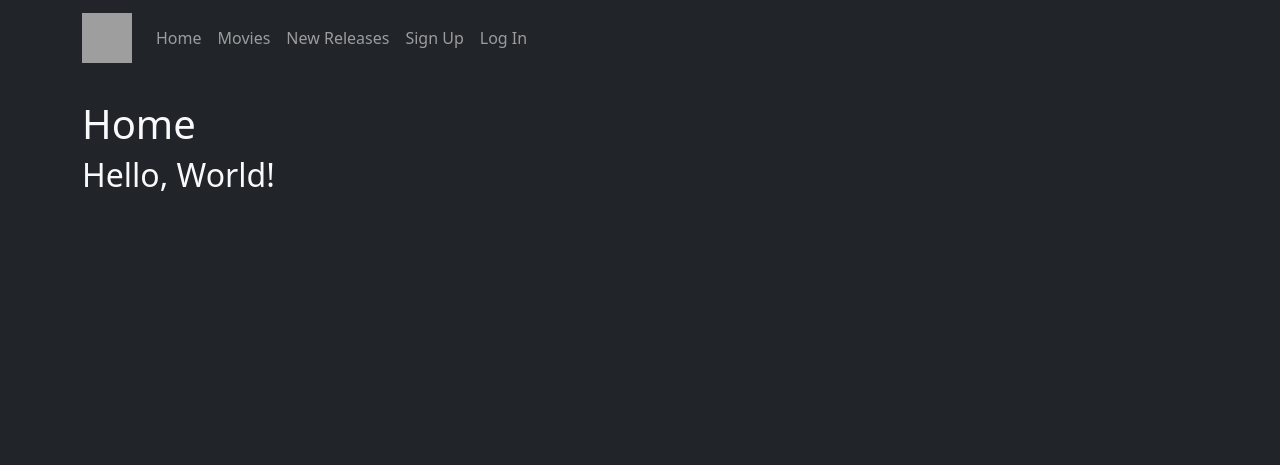
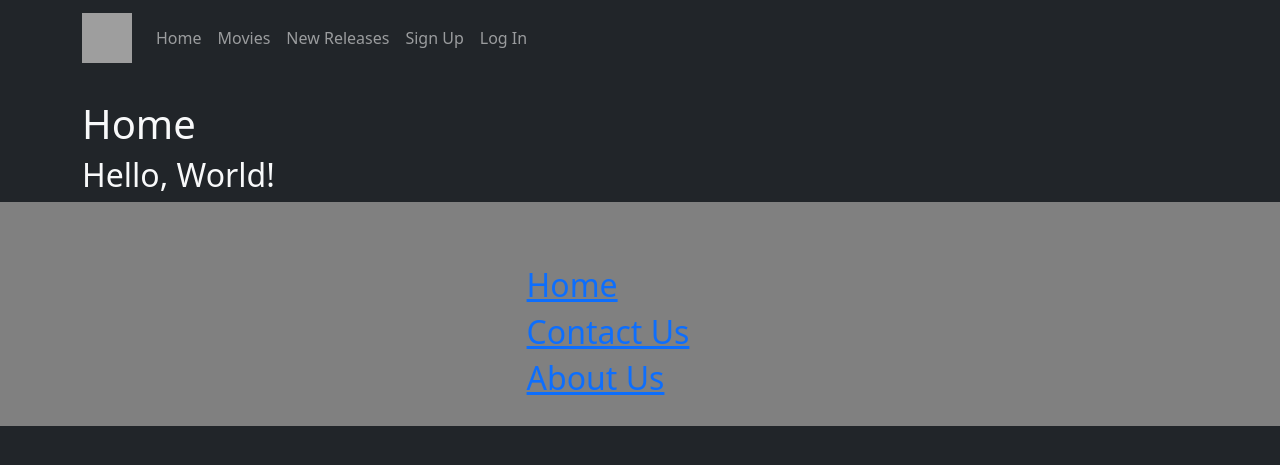
Before and after one commit to Wojciech-Przybylski/ams-group-project, a Flask app: page / in a window 1280 px wide. Shown: the top 465 px of the page. Run offline with Flask 3, Linux system fonts and the light colour scheme; grey boxes are pictures that could not be loaded.

Commit message:
Added footer to navbar

```diff
--- a/application/templates/nav.html
+++ b/application/templates/nav.html
@@ -59,6 +59,16 @@
 
         {% endblock %}
     </div>
+    <footer>
+        <div class="footer-container"></div>
+        <div class="footer">
+            <div class="footer-heading">
+                <h2><a href="#">Home</a></h2>
+                <h2><a href="#">Contact Us</h2>
+                <h2> <a href="#">About Us</a></h2>
+            </div>
+        </div>
+    </footer>
 
     <!-- Include Bootstrap JS and any additional scripts -->
     <script src="https://cdn.jsdelivr.net/npm/bootstrap@5.3.0/dist/js/bootstrap.bundle.min.js"></script>
```
